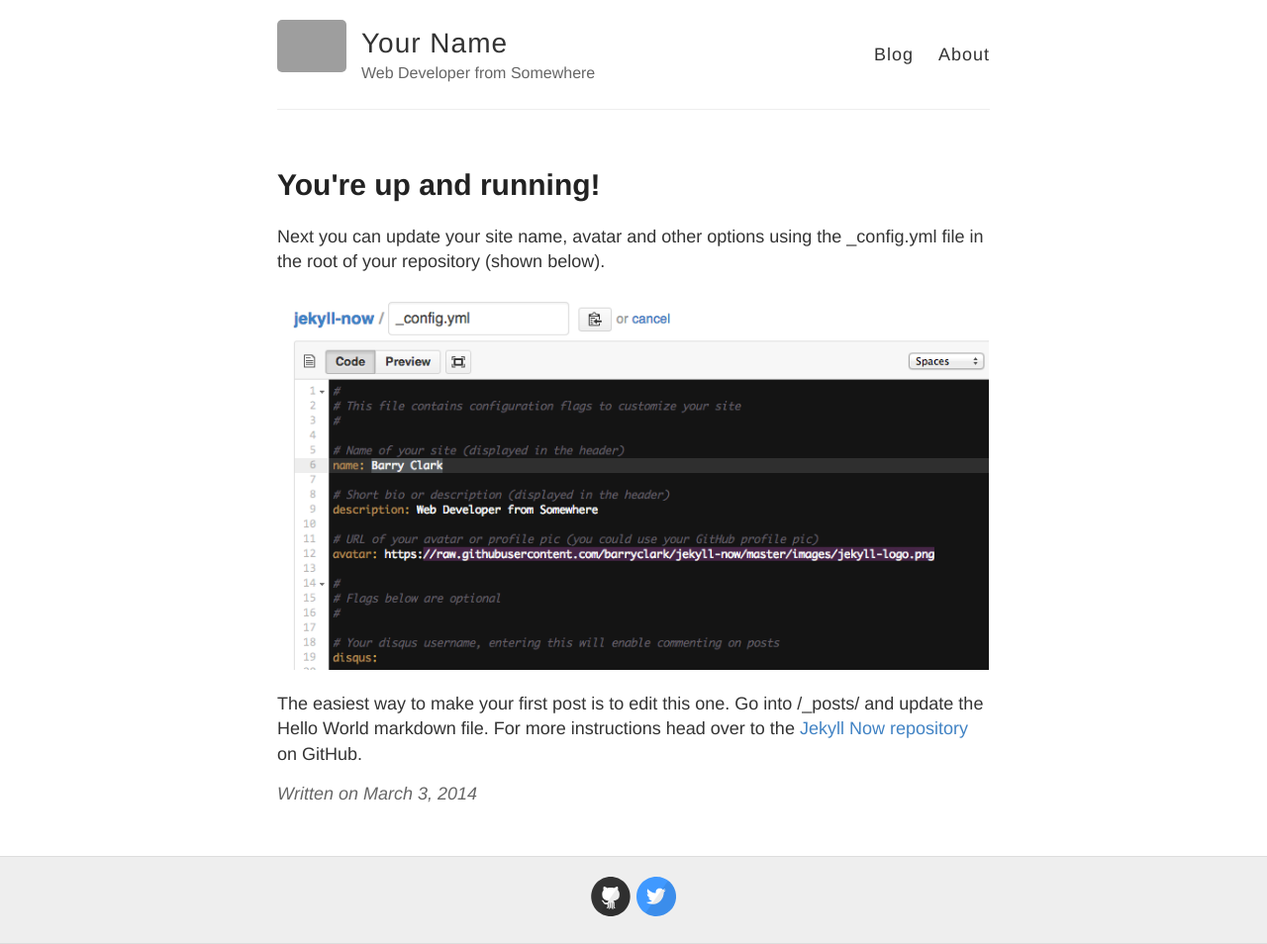
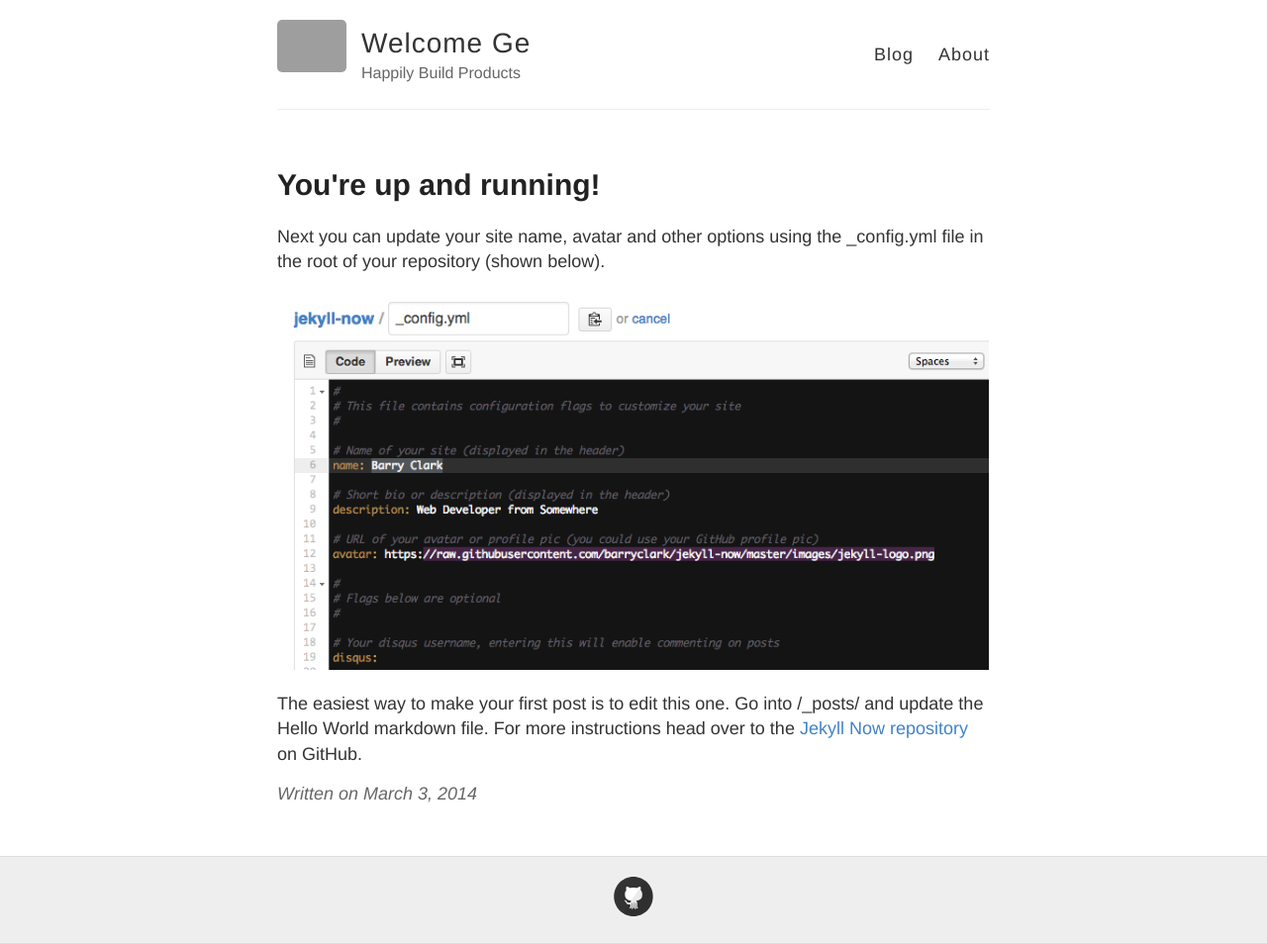
Before and after one commit to welcomege/welcomege.github.io, a Jekyll site: the page built from _posts/2014-3-3-Hello-World.md, in a window 1280 px wide. Shown: the whole page at 99% size. Built offline with Jekyll 4.4.1, drawn with Linux system fonts in a browser that asks for light colours; grey boxes are pictures that could not be loaded.

```diff
--- a/_config.yml
+++ b/_config.yml
@@ -3,10 +3,10 @@
 #
 
 # Name of your site (displayed in the header)
-name: Your Name
+name: Welcome Ge
 
 # Short bio or description (displayed in the header)
-description: Web Developer from Somewhere
+description: Happily Build Products
 
 # URL of your avatar or profile pic (you could use your GitHub profile pic)
 avatar: https://raw.githubusercontent.com/barryclark/jekyll-now/master/images/jekyll-logo.png
@@ -21,12 +21,12 @@
   email:
   facebook:
   flickr:
-  github: barryclark/jekyll-now
+  github: welcomege/welcomege.github.io
   instagram:
   linkedin:
   pinterest:
   rss: # just type anything here for a working RSS icon
-  twitter: jekyllrb
+  twitter:
   stackoverflow: # your stackoverflow profile, e.g. "users/50476/bart-kiers"
   youtube: # channel/<your_long_string> or user/<user-name>
   googleplus: # anything in your profile username that comes after plus.google.com/
```
Also changed, not shown: README.md, images/avataaars.png (added), 1 other file.
